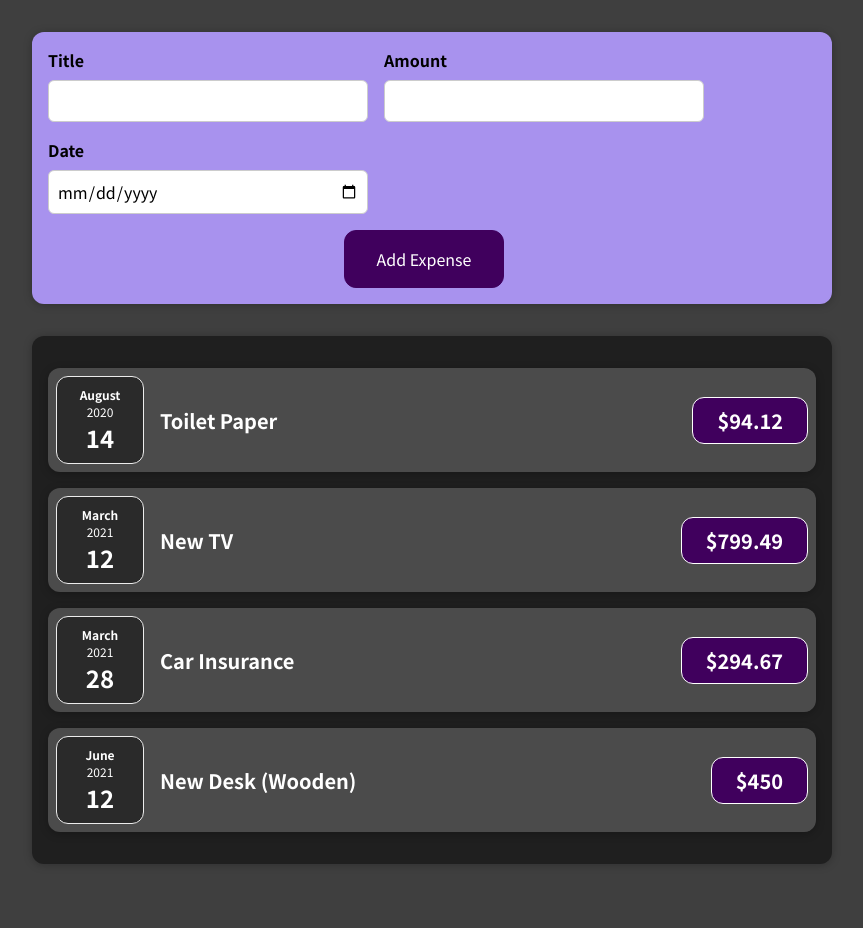
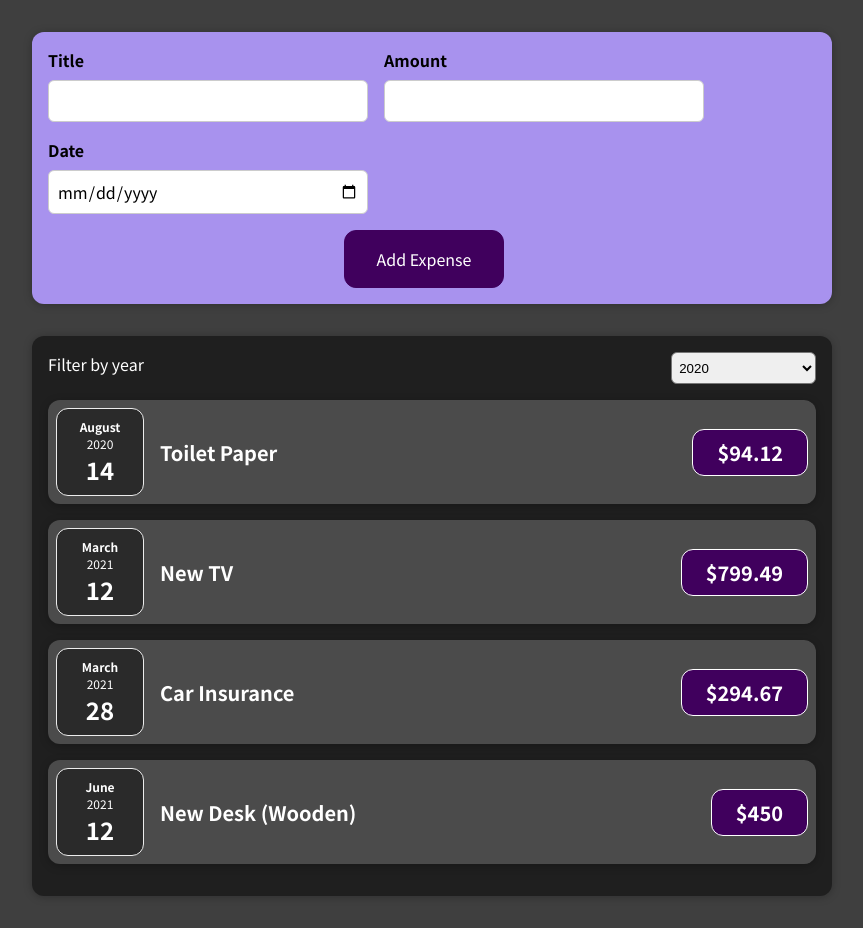
Before and after one commit to rafy13/ExpenseTracker, a React (Create React App) app: page / in a window 1280 px wide. Shown: the whole page, without its empty margins (208-1071 px from the left). Before the commit the page ends 896 px from the top, so only its background shows below. Built offline with nearby package versions, Linux system fonts and the light colour scheme.

Commit message:
Add year filter select element and it's conrols

```diff
--- a/src/components/Expenses/Expenses.js
+++ b/src/components/Expenses/Expenses.js
@@ -1,10 +1,24 @@
+import React, { useState } from "react";
+
 import ExpenseItem from "./ExpenseItem";
 import Card from "../UI/Card";
+import ExpensesFilter from "./ExpensesFilter";
 import "./Expenses.css";
 
 const Expenses = (props) => {
+	const [filteredYear, setFilteredYear] = useState("2020");
+
+	const filterChangeHandler = (selectedYear) => {
+		setFilteredYear(selectedYear);
+	};
+
 	return (
+		<div>
 			<Card className="expenses">
+				<ExpensesFilter
+					selected={filteredYear}
+					onChangeFilter={filterChangeHandler}
+				/>
 				{props.items.map((item) => {
 					return (
 						<ExpenseItem
@@ -15,6 +29,7 @@
 					);
 				})}
 			</Card>
+		</div>
 	);
 };
 
--- /dev/null
+++ b/src/components/Expenses/ExpensesFilter.css
@@ -0,0 +1,26 @@
+.expenses-filter {
+	align-items: center;
+	width: 100%;
+}
+
+.expenses-filter__control {
+	text-align: right;
+	width: 100%;
+	display: flex;
+}
+
+.expenses-filter__control select {
+	padding: 0.2rem;
+	border-radius: 6px;
+	height: 2rem;
+	width: 10rem;
+}
+
+.expenses-filter__control label {
+	margin-bottom: 0.5rem;
+	display: block;
+	color: white;
+	width: 90%;
+	display: inline;
+	text-align: left;
+}
--- /dev/null
+++ b/src/components/Expenses/ExpensesFilter.js
@@ -0,0 +1,23 @@
+import "./ExpensesFilter.css";
+
+const ExpensesFilter = (props) => {
+	const dropdownChangeHandler = (event) => {
+		props.onChangeFilter(event.target.value);
+	};
+
+	return (
+		<div className="expenses-filter">
+			<div className="expenses-filter__control">
+				<label>Filter by year</label>
+				<select value={props.selected} onChange={dropdownChangeHandler}>
+					<option value="2022">2022</option>
+					<option value="2021">2021</option>
+					<option value="2020">2020</option>
+					<option value="2019">2019</option>
+				</select>
+			</div>
+		</div>
+	);
+};
+
+export default ExpensesFilter;
```
Lines whose indentation alone changed are shown as unchanged.
